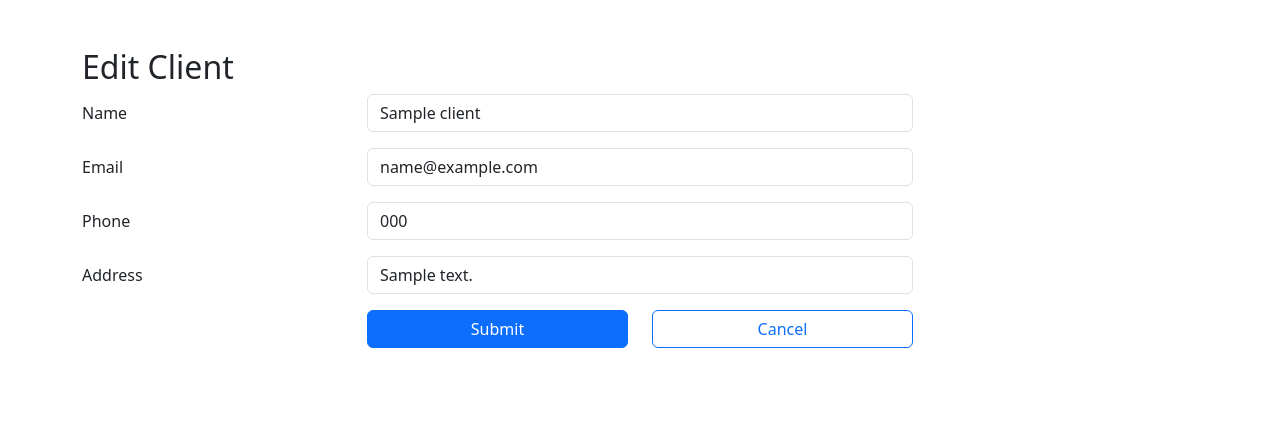
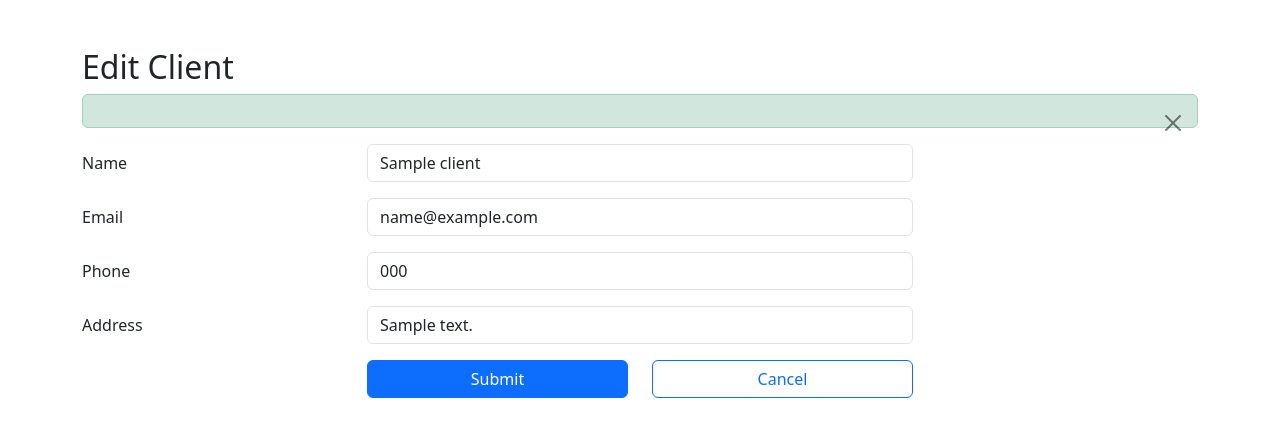
Before and after one commit to sahan542/PHP_CRUD-practice, a PHP site: page /edit.php?id=1 in a window 1280 px wide. Shown: the top 437 px of the page. Run offline with PHP 8.4, Linux system fonts and the light colour scheme; tables that the repository leaves empty or names only in its code hold one stand-in row (values such as "Sample post").

Commit message:
add notifications

```diff
--- a/edit.php
+++ b/edit.php
@@ -50,37 +50,28 @@ else {
     $phone =$_POST["phone"];
     $address =$_POST["address"];
 
-    do{
-        if ( empty($name) || empty($email) || empty($phone) || empty($address)){
+    do {
+        if (empty($name) || empty($email) || empty($phone) || empty($address)) {
             $errorMessage = "All the fields are required";
             break;
         }
-        $sql = "UPDATE clients ".
-        "SET name = '$name', email = '$email', phone = '$phone', address = '$address' ".
+
+        $sql = "UPDATE clients " .
+            "SET name = '$name', email = '$email', phone = '$phone', address = '$address' " .
             "WHERE id = $id";
 
         $result = $connection->query($sql);
 
-    if (!empty($successMessage)) {
-        echo "
-            <div class='alert alert-success alert-dismissible fade show' role='alert'>
-                <strong>$successMessage</strong>
-                <button type='button' class='btn-close' data-bs-dismiss='alert' aria-label='Close'></button>
-            </div>
-        ";
+        if (!$result) {
+            $errorMessage = "Invalid query: " . $connection->error;
+            break;
         }
 
-    if(!$row){
+        // Set the success message
         $successMessage = "Updated Successfully";
-        header("location: /PHP CRUD/index.php");
-        exit;
-    }
 
 
-    }
-
-    while(false);
-
+    } while (false);
 }
 
 
@@ -102,17 +93,23 @@ else {
         <h2>Edit Client</h2>
 
         <?php
-            if( !empty($errorMessage)){
+        if (!empty($errorMessage)) {
             echo "
                 <div class='alert alert-warning alert-dismissible fade show' role='alert'>
                     <strong>$errorMessage</strong>
                     <button type='button' class='btn-close' data-bs-dismiss='alert' aria-label='Close'></button>
                 </div>
-
             ";
-
         }
 
+        else {
+            echo "
+                <div class='alert alert-success alert-dismissible fade show' role='alert'>
+                    <strong>$successMessage</strong>
+                    <button type='button' class='btn-close' data-bs-dismiss='alert' aria-label='Close'></button>
+                </div>
+            ";
+        }
         ?>
 
         <form method='post'>
@@ -142,18 +139,7 @@ else {
             </div>
             </div>
 
-            <?php
-            if (!empty($successMessage)) {
-                echo "
-                    <div class='alert alert-warning alert-dismissible fade show' role='alert'>
-                        <strong>$errorMessage</strong>
-                        <button type='button' class='btn-close' data-bs-dismiss='alert' aria-label='Close'></button>
 
-                    </div>
-
-                ";
-            }
-            ?>
 
             <div class='row mb-3'>
                 <div class='offset-sm-3 col-sm-3 d-grid'>
--- a/index.php
+++ b/index.php
@@ -9,7 +9,7 @@
     <script src="https://cdn.jsdelivr.net/npm/bootstrap@5.3.2/dist/js/bootstrap.bundle.min.js"></script>
 </head>
 <body>
-    <div class="container my-5">
+    <div class='container my-5'>
         <h2>List of Clients</h2>
         <a class="btn btn-primary" href="./create.php" role="button">New Client</a>
         <br>
--- /dev/null
+++ b/style.css
@@ -0,0 +1,4 @@
+*{
+    padding: 0;
+    margin: 0;
+}
```
Also changed, not shown: create.php (+10 -5 lines). Lines whose indentation alone changed are shown as unchanged.
